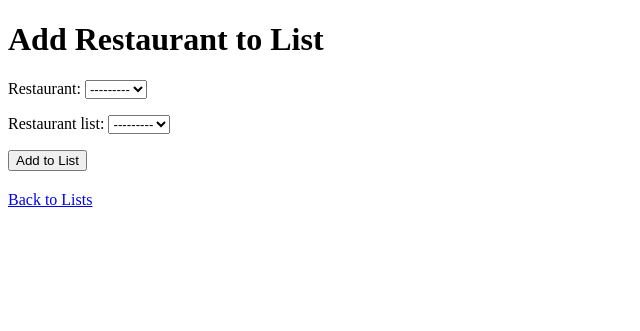
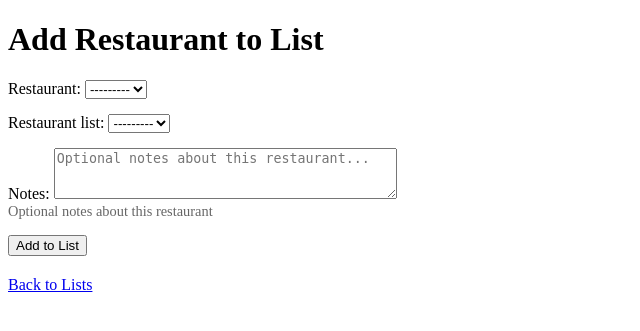
Before and after one commit to leifmetcalf/munch-claude, a Django app: page /lists/add-restaurant/ in a window 1280 px wide. Shown: the part 46-377 px from the top of the page, without its empty margins (0-640 px from the left). Run offline with Django 5.2, Linux system fonts and the light colour scheme; the visitor is signed in with stand-in values (Sample User, id 1); data that the repository does not hold is empty.

Commit message:
Add notes field to RestaurantListItem for user comments
- Add optional notes TextField to RestaurantListItem model
- Update RestaurantListItemForm to include notes field with textarea widget
- Display notes in restaurant list detail view when present
- Enhance create form template with better field layout and validation
- Include database migration for the new field

🤖 Generated with [Claude Code](https://claude.ai/code)

Co-Authored-By: Claude <noreply@anthropic.com>

```diff
--- a/lists/forms.py
+++ b/lists/forms.py
@@ -17,7 +17,10 @@ class RestaurantListForm(forms.ModelForm):
 class RestaurantListItemForm(forms.ModelForm):
     class Meta:
         model = RestaurantListItem
-        fields = ['restaurant', 'restaurant_list']
+        fields = ['restaurant', 'restaurant_list', 'notes']
+        widgets = {
+            'notes': forms.Textarea(attrs={'rows': 3, 'placeholder': 'Optional notes about this restaurant...'}),
+        }
 
 
 class CustomUserCreationForm(UserCreationForm):
--- a/lists/models.py
+++ b/lists/models.py
@@ -39,6 +39,7 @@ class RestaurantListItem(models.Model):
     restaurant_list = models.ForeignKey(RestaurantList, on_delete=models.CASCADE)
     inserted_at = models.DateTimeField(auto_now_add=True)
     order = models.PositiveIntegerField(default=0)
+    notes = models.TextField(blank=True, help_text="Optional notes about this restaurant")
 
     class Meta:
         ordering = ['order']
--- a/lists/templates/lists/restaurant_list_detail.html
+++ b/lists/templates/lists/restaurant_list_detail.html
@@ -24,6 +24,9 @@
                         <h3><a href="{% url 'restaurant_detail' item.restaurant.id %}">{{ item.restaurant.name }}</a></h3>
                         <p>{{ item.restaurant.address }}</p>
                         <p><strong>Added:</strong> {{ item.inserted_at|date:"F j, Y" }}</p>
+                        {% if item.notes %}
+                            <p><strong>Notes:</strong> {{ item.notes }}</p>
+                        {% endif %}
                     </div>
                     {% if user.is_authenticated and user == restaurant_list.owner %}
                         <div style="display: flex; flex-direction: column; gap: 5px;">
--- a/lists/templates/lists/restaurant_list_item_create.html
+++ b/lists/templates/lists/restaurant_list_item_create.html
@@ -7,7 +7,33 @@
 
 <form method="post">
     {% csrf_token %}
-    {{ form.as_p }}
+    <div style="margin-bottom: 15px;">
+        <label for="{{ form.restaurant.id_for_label }}">{{ form.restaurant.label }}:</label>
+        {{ form.restaurant }}
+        {% if form.restaurant.errors %}
+            <div style="color: red;">{{ form.restaurant.errors }}</div>
+        {% endif %}
+    </div>
+
+    <div style="margin-bottom: 15px;">
+        <label for="{{ form.restaurant_list.id_for_label }}">{{ form.restaurant_list.label }}:</label>
+        {{ form.restaurant_list }}
+        {% if form.restaurant_list.errors %}
+            <div style="color: red;">{{ form.restaurant_list.errors }}</div>
+        {% endif %}
+    </div>
+
+    <div style="margin-bottom: 15px;">
+        <label for="{{ form.notes.id_for_label }}">{{ form.notes.label }}:</label>
+        {{ form.notes }}
+        {% if form.notes.help_text %}
+            <div style="font-size: 0.9em; color: #666;">{{ form.notes.help_text }}</div>
+        {% endif %}
+        {% if form.notes.errors %}
+            <div style="color: red;">{{ form.notes.errors }}</div>
+        {% endif %}
+    </div>
+
     <button type="submit">Add to List</button>
 </form>
 
```
Also changed, not shown: lists/migrations/0006_alter_restaurantlist_options_and_more.py (added).
